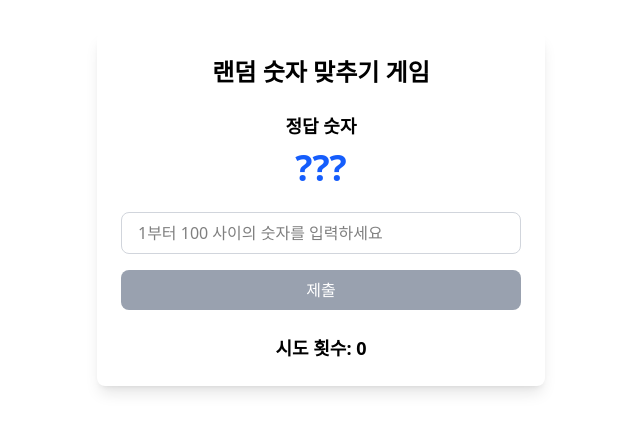
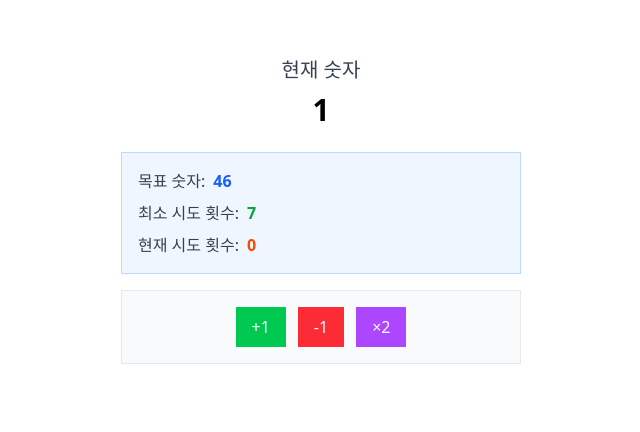
Before and after one commit to ragu6963/react, a React (Vite) app: page / in a window 1280 px wide. Shown: the top 432 px of the page, without its empty margins (319-959 px from the left). Built offline with nearby package versions, Linux system fonts and the light colour scheme.

Commit message:
App.jsx에서 Container를 GuessRandomNumber에서 TargetNumber로 변경하여 컴포넌트를 업데이트함.

```diff
--- a/src/App.jsx
+++ b/src/App.jsx
@@ -1,4 +1,4 @@
-import Container from "./components/Homework/GuessRandomNumber/Container";
+import Container from "./components/Homework/TargetNumber/Container";
 
 export default function App() {
   return (
--- /dev/null
+++ b/src/components/Homework/TargetNumber/Container.jsx
@@ -0,0 +1,87 @@
+import { useState, useEffect } from "react";
+import TargetNumber from "./TargetNumber";
+import Operator from "./Operator";
+import findMinOperations from "../../../utils/dfs";
+
+export default function Container() {
+  const [number, setNumber] = useState(1);
+  const [targetNumber, setTargetNumber] = useState(10);
+  const [minCount, setMinCount] = useState(0);
+  const [count, setCount] = useState(0);
+  const [gameStatus, setGameStatus] = useState("playing");
+
+  useEffect(() => {
+    setTargetNumber(Math.floor(Math.random() * 99) + 2); // 2~100 범위
+    setGameStatus("playing");
+  }, []);
+
+  useEffect(() => {
+    setMinCount(findMinOperations(targetNumber));
+  }, [targetNumber]);
+
+  // 게임 상태 체크
+  useEffect(() => {
+    if (number === targetNumber && count <= minCount) {
+      alert("성공");
+      setGameStatus("stop");
+    }
+    if (number !== targetNumber && count > minCount) {
+      alert("시도 횟수 초과");
+      setGameStatus("stop");
+    }
+  }, [number, targetNumber, count, minCount]);
+
+  function handleOperatorClick(operator) {
+    if (gameStatus === "stop") {
+      return;
+    }
+    let newNumber = number;
+
+    switch (operator) {
+      case "+1":
+        if (number + 1 > 100) {
+          alert("100보다 커질 수 없습니다");
+          return;
+        } else {
+          newNumber = number + 1;
+        }
+        break;
+      case "-1":
+        if (number - 1 < 1) {
+          alert("1보다 작아질 수 없습니다");
+          return;
+        } else {
+          newNumber = number - 1;
+        }
+        break;
+      case "*2":
+        if (number * 2 > 100) {
+          alert("100보다 커질 수 없습니다");
+          return;
+        } else {
+          newNumber = number * 2;
+        }
+        break;
+    }
+    setCount(count + 1);
+    setNumber(newNumber);
+  }
+
+  return (
+    <div className="max-w-md mx-auto p-6 bg-white mt-8">
+      <div className="text-center mb-6">
+        <p className="text-xl text-gray-700 mb-2">현재 숫자</p>
+        <span className="text-3xl font-bold">{number}</span>
+      </div>
+
+      <div className="space-y-4">
+        <TargetNumber
+          targetNumber={targetNumber}
+          minCount={minCount}
+          count={count}
+        />
+        <Operator onClick={handleOperatorClick} />
+      </div>
+    </div>
+  );
+}
--- /dev/null
+++ b/src/components/Homework/TargetNumber/Operator.jsx
@@ -0,0 +1,26 @@
+export default function Operator({ onClick }) {
+  return (
+    <div className="bg-gray-50 p-4 border border-gray-200">
+      <div className="flex gap-3 justify-center">
+        <button
+          onClick={() => onClick("+1")}
+          className="bg-green-500 hover:bg-green-600 text-white py-2 px-4 cursor-pointer"
+        >
+          +1
+        </button>
+        <button
+          onClick={() => onClick("-1")}
+          className="bg-red-500 hover:bg-red-600 text-white py-2 px-4 cursor-pointer"
+        >
+          -1
+        </button>
+        <button
+          onClick={() => onClick("*2")}
+          className="bg-purple-500 hover:bg-purple-600 text-white py-2 px-4 cursor-pointer"
+        >
+          ×2
+        </button>
+      </div>
+    </div>
+  );
+}
--- /dev/null
+++ b/src/components/Homework/TargetNumber/TargetNumber.jsx
@@ -0,0 +1,20 @@
+export default function TargetNumber({ targetNumber, minCount, count }) {
+  return (
+    <div className="bg-blue-50 p-4 border border-blue-200">
+      <div className="space-y-2">
+        <p className="text-gray-700">
+          <span className="font-medium">목표 숫자:</span>
+          <span className="text-blue-600 font-bold ml-2">{targetNumber}</span>
+        </p>
+        <p className="text-gray-700">
+          <span className="font-medium">최소 시도 횟수:</span>
+          <span className="text-green-600 font-bold ml-2">{minCount}</span>
+        </p>
+        <p className="text-gray-700">
+          <span className="font-medium">현재 시도 횟수:</span>
+          <span className="text-orange-600 font-bold ml-2">{count}</span>
+        </p>
+      </div>
+    </div>
+  );
+}
--- /dev/null
+++ b/src/utils/dfs.js
@@ -0,0 +1,49 @@
+/**
+ * 1부터 시작해서 target까지 +1, -1, *2 연산으로 도달하는 최소 횟수를 구하는 DFS 함수
+ * @param {number} target - 목표 숫자 (2~100)
+ * @returns {number} 최소 연산 횟수
+ */
+function findMinOperations(target) {
+  // target 제약 조건 검사 (2~100)
+  if (target < 2 || target > 100) {
+    throw new Error("Target은 2 이상 100 이하의 숫자여야 합니다.");
+  }
+
+  // 메모이제이션을 위한 Map
+  const memo = new Map();
+
+  function dfs(current, operations) {
+    // 목표에 도달한 경우
+    if (current === target) {
+      return operations;
+    }
+
+    // 이미 계산된 값이 있고, 더 적은 연산으로 도달 가능한 경우
+    if (memo.has(current) && memo.get(current) <= operations) {
+      return Infinity;
+    }
+
+    // 현재 상태를 메모에 저장
+    memo.set(current, operations);
+
+    // 무한 루프 방지를 위한 경계 조건
+    // target의 2배를 넘거나 음수가 되면 비효율적
+    if (current > target * 2 || current < 0 || operations > 50) {
+      return Infinity;
+    }
+
+    // 세 가지 연산 시도
+    const results = [
+      dfs(current + 1, operations + 1), // +1 연산
+      dfs(current - 1, operations + 1), // -1 연산
+      dfs(current * 2, operations + 1), // *2 연산
+    ];
+
+    // 최소값 반환
+    return Math.min(...results);
+  }
+
+  // 1부터 시작
+  return dfs(1, 0);
+}
+export default findMinOperations;
```
